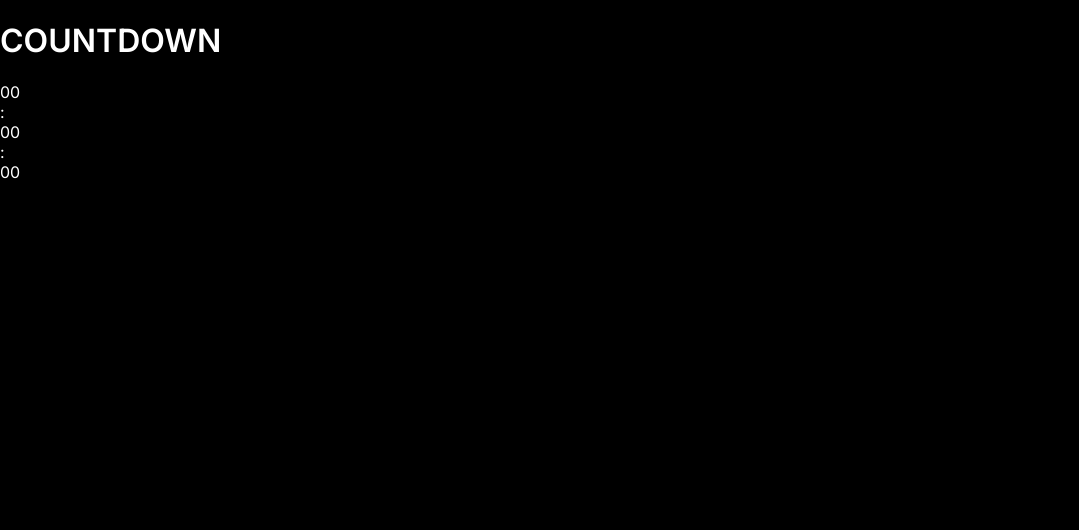
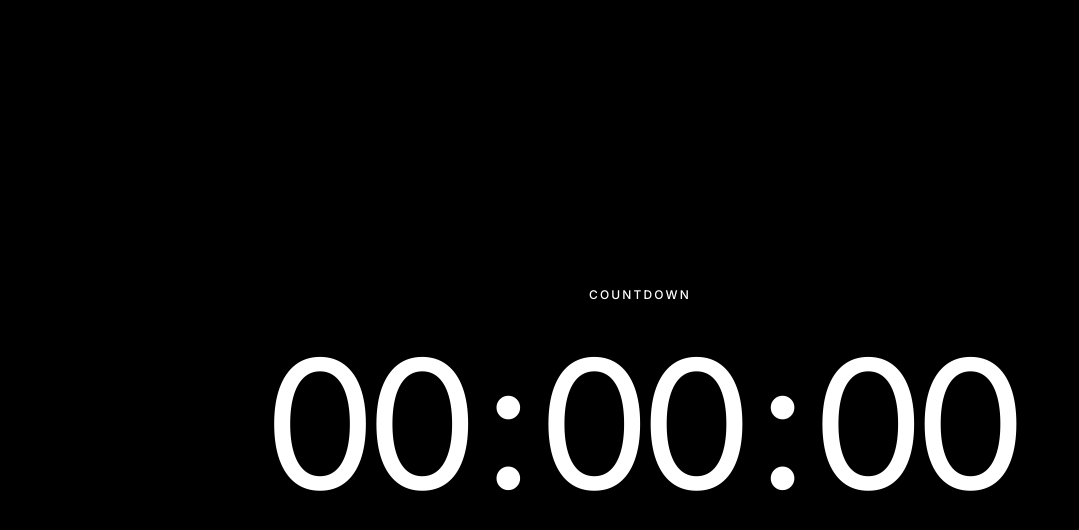
Before and after one commit to siddhantkrishna/countdown, a React (Vite) app: page / in a window 1280 px wide. Shown: the top 530 px of the page, without its empty margins (0-1079 px from the left). Built offline with nearby package versions, Linux system fonts and the light colour scheme.

Commit message:
refine countdown interface

```diff
--- a/src/App.tsx
+++ b/src/App.tsx
@@ -1,14 +1,14 @@
 function App() {
   return (
-    <main>
-      <h1>COUNTDOWN</h1>
+    <main className="app">
+      <p className="label">COUNTDOWN</p>
 
-      <section>
-        <div>00</div>
+      <section className="timer" aria-label="Countdown timer">
+        <span>00</span>
         <span>:</span>
-        <div>00</div>
+        <span>00</span>
         <span>:</span>
-        <div>00</div>
+        <span>00</span>
       </section>
     </main>
   );
--- a/src/index.css
+++ b/src/index.css
@@ -23,3 +23,31 @@ button,
 input {
   font: inherit;
 }
+.app {
+  min-height: 100vh;
+  display: flex;
+  flex-direction: column;
+  justify-content: center;
+  align-items: center;
+  padding: 40px;
+}
+
+.label {
+  margin: 0 0 32px;
+  font-size: 12px;
+  font-weight: 500;
+  letter-spacing: 0.18em;
+}
+
+.timer {
+  display: flex;
+  align-items: baseline;
+  font-size: clamp(64px, 14vw, 180px);
+  font-weight: 400;
+  letter-spacing: -0.06em;
+  line-height: 1;
+}
+
+.timer span:nth-child(even) {
+  margin: 0 0.08em;
+}
```
